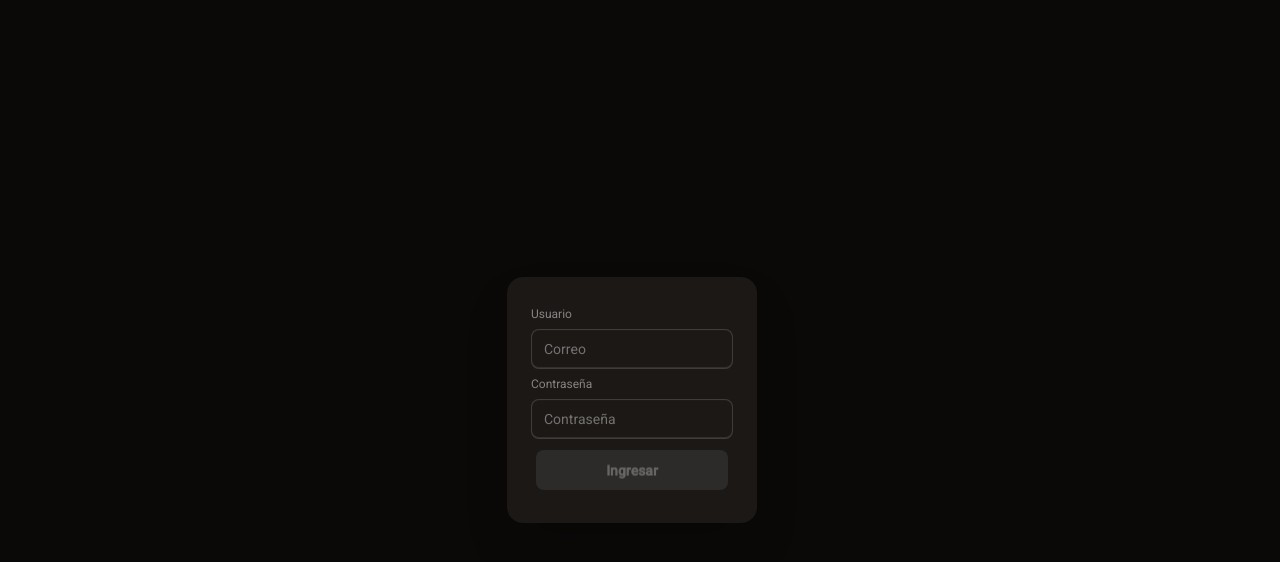
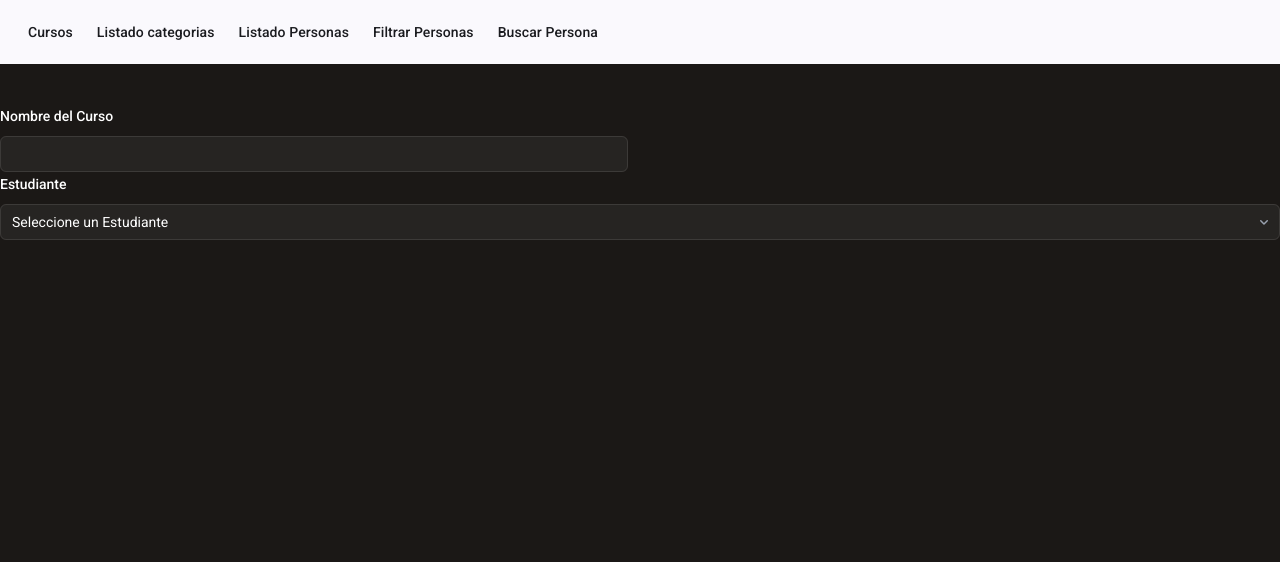
Before and after one commit to ramonantoniosantoscuevas15/registro-estudiantes, an Angular app: page /estudiantes/estudiantes/estudiantes/filtro in a window 1280 px wide. Before the commit this address led to /. Shown: the top 562 px of the page. Built offline with nearby package versions, Linux system fonts and the light colour scheme.

Commit message:
implementando las listas y los filtros

```diff
--- a/src/app/app.routes.ts
+++ b/src/app/app.routes.ts
@@ -5,6 +5,7 @@ import { Cursos } from './cursos/cursos';
 import { Menu } from './shared/menu/menu';
 import { Formulariocursos } from './cursos/formulariocursos/formulariocursos';
 import { EditarEstudiante } from './estudiantes/editar-estudiante/editar-estudiante';
+import { FiltroCursos } from './cursos/filtro-cursos/filtro-cursos';
 
 export const routes: Routes = [
   {
@@ -20,6 +21,10 @@ export const routes: Routes = [
     component:EditarEstudiante
   },
   {
+    path:'estudiantes/estudiantes/estudiantes/filtro',
+    component:FiltroCursos
+  },
+  {
     path:'estudiantes/cursos',
     component:Formulariocursos
   },
--- /dev/null
+++ b/src/app/cursos/filtro-cursos/filtro-curso.ts
@@ -0,0 +1,4 @@
+export interface FiltroCurso{
+  curso:string,
+  estudianteid:number
+}
--- /dev/null
+++ b/src/app/cursos/filtro-cursos/filtro-cursos.html
@@ -0,0 +1,36 @@
+<app-menu></app-menu>
+<form [formGroup]="form">
+  <div class="mt-10 grid grid-cols-1 gap-x-6 gap-y-8 sm:grid-cols-6">
+    <div class="sm:col-span-3">
+            <label for="first-name" class="block text-sm/6 font-medium text-white">Nombre del Curso </label>
+            <div class="mt-2">
+              <input id="first-name" type="text" name="first-name" autocomplete="given-name"
+                class="block w-full rounded-md bg-white/5 px-3 py-1.5 text-base text-white outline-1 -outline-offset-1 outline-white/10 placeholder:text-gray-500 focus:outline-2 focus:-outline-offset-2 focus:outline-indigo-500 sm:text-sm/6"
+                [formControl]="form.controls.curso"/>
+
+            </div>
+          </div>
+
+
+
+  </div>
+  <div class="sm:col-span-3">
+          <label for="country" class="block text-sm/6 font-medium text-white">Estudiante</label>
+          <div class="mt-2 grid grid-cols-1">
+            <select [formControl]="form.controls.estudianteid" class="col-start-1 row-start-1 w-full appearance-none rounded-md bg-white/5 py-1.5 pr-8 pl-3 text-base text-white outline-1 -outline-offset-1 outline-white/10 *:bg-gray-800 focus:outline-2 focus:-outline-offset-2 focus:outline-indigo-500 sm:text-sm/6">
+              <option [value]="0">Seleccione un Estudiante</option>
+              @for (estudiante of estudiantes; track $index) {
+                <option [value]="estudiante.id">{{estudiante.nombre}} {{estudiante.apellido}}</option>
+              }
+
+            </select>
+            <svg viewBox="0 0 16 16" fill="currentColor" data-slot="icon" aria-hidden="true" class="pointer-events-none col-start-1 row-start-1 mr-2 size-5 self-center justify-self-end text-gray-400 sm:size-4">
+              <path d="M4.22 6.22a.75.75 0 0 1 1.06 0L8 8.94l2.72-2.72a.75.75 0 1 1 1.06 1.06l-3.25 3.25a.75.75 0 0 1-1.06 0L4.22 7.28a.75.75 0 0 1 0-1.06Z" clip-rule="evenodd" fill-rule="evenodd" />
+            </svg>
+          </div>
+        </div>
+
+
+</form>
+
+<app-listado [listado]="curso"></app-listado>
--- /dev/null
+++ b/src/app/cursos/filtro-cursos/filtro-cursos.ts
@@ -0,0 +1,84 @@
+import { Component, inject, OnInit } from '@angular/core';
+import { FormBuilder, ReactiveFormsModule } from '@angular/forms';
+import { ActivatedRoute } from '@angular/router';
+import { FiltroCurso } from './filtro-curso';
+import { Location } from '@angular/common';
+import { Menu } from "../../shared/menu/menu";
+import { Listado } from "../../shared/listado/listado";
+
+@Component({
+  selector: 'app-filtro-cursos',
+  imports: [ReactiveFormsModule, Menu, Listado],
+  templateUrl: './filtro-cursos.html',
+})
+export class FiltroCursos implements OnInit {
+  ngOnInit(): void {
+    this.leerValoresUrl()
+    this.buscarCurso(this.form.value as FiltroCurso)
+    this.form.valueChanges.subscribe(valores =>{
+      this.curso= this.cursooriginal
+      this.buscarCurso(valores as FiltroCurso)
+      this.escribirParametrosBusquedaEnUrl(valores as FiltroCurso)
+    })
+  }
+  private fb = inject(FormBuilder)
+  private location = inject(Location)
+  private activatedRoute = inject(ActivatedRoute)
+
+  escribirParametrosBusquedaEnUrl(valores:FiltroCurso){
+    let queryString=[]
+    if(valores.curso){
+      queryString.push(`curso=${encodeURI(valores.curso) }`)
+    }
+    if(valores.estudianteid!==0){
+      queryString.push(`estudianteid=${valores.estudianteid}`)
+    }
+    this.location.replaceState('estudiantes/filtro',queryString.join('&'))
+
+  }
+
+  limpiar(){
+    this.form.patchValue({curso:'',estudianteid:0})
+  }
+
+  buscarCurso(valores:FiltroCurso){
+    if(valores.curso){
+      this.curso= this.curso.filter(curso=>curso.nombre.indexOf(valores.curso)!==-1)
+    }
+    if(valores.estudianteid!==0){
+      this.curso= this.curso.filter(curso=> curso.estudiantes.indexOf(valores.estudianteid)!==-1)
+
+    }
+  }
+
+  leerValoresUrl(){
+    this.activatedRoute.queryParams.subscribe((params:any)=>{
+      var objecto:any={}
+      if(params.curso){
+        objecto.curso = params.curso
+      }
+      if(params.esdianteid){
+        objecto.estudianteid = Number(params.estudianteid)
+      }
+      this.form.patchValue(objecto)
+    })
+  }
+
+  form = this.fb.group({
+    curso:'',
+    estudianteid:0
+  })
+
+  estudiantes=[
+    {id:1,nombre:'Ronny',apellido:'Sanchez'},
+    {id:2,nombre:'Luis',apellido:'pimenter'},
+    {id:3,nombre:'talia',apellido:'alcantara'}
+  ]
+
+  cursooriginal=[
+    {nombre:"primero",estudiantes:[1]},
+    {nombre:"segundo",estudiantes:[1,2]},
+    {nombre:"tercero",estudiantes:[1,2,3]}
+  ]
+  curso=this.cursooriginal
+}
--- /dev/null
+++ b/src/app/cursos/listado-cursos/listado-cursos.html
@@ -0,0 +1,14 @@
+
+<app-listado [listado]="cursos">
+  <ng-container contenido>
+    <div class="cursos-contenedor">
+      @for (curso of cursos; track $index) {
+        <div class="curso-contenedor">
+          <p>Curso:{{curso.curso}}</p>
+
+        </div>
+      }
+
+    </div>
+  </ng-container>
+</app-listado>
--- /dev/null
+++ b/src/app/shared/listado/listado.html
@@ -0,0 +1,21 @@
+@if(!listado){
+   <div #cargando>
+    <ng-content select="[cargando]"></ng-content>
+    </div>
+    @if(!cargando.innerHTML.trim){
+      <img src="/public/loading.gif">
+    }
+}
+@else if (listado.length ===0) {
+  <div #vacio>
+  <ng-content select="[vacio]"></ng-content>
+  </div>
+  @if (!vacio.innerHTML.trim()) {
+  <div>
+    <p>No hay elementos para mostrar</p>
+  </div>
+  }
+}
+@else {
+<ng-content select="[contenido]"></ng-content>
+}
--- /dev/null
+++ b/src/app/shared/listado/listado.ts
@@ -0,0 +1,10 @@
+import { Component, Input } from '@angular/core';
+
+@Component({
+  selector: 'app-listado',
+  imports: [],
+  templateUrl: './listado.html',
+})
+export class Listado {
+  @Input({required:true}) listado:any
+ }
--- a/src/app/shared/menu/menu.html
+++ b/src/app/shared/menu/menu.html
@@ -6,7 +6,7 @@
     <a mat-button routerLink="cursos">Cursos</a>
     <a mat-button routerLink="indice-categoria">Listado categorias</a>
     <a mat-button routerLink="listado-personas">Listado Personas</a>
-    <a mat-button routerLink="filtropersonas">Filtrar Personas</a>
+    <a mat-button routerLink="estudiantes/estudiantes/filtro">Filtrar Personas</a>
     <a mat-button routerLink="bucarpersona">Buscar Persona</a>
   </div>
 </mat-toolbar>
--- a/src/styles.css
+++ b/src/styles.css
@@ -12,6 +12,16 @@ body { margin: 0; font-family: Roboto, "Helvetica Neue", sans-serif; }
 
 button{
   margin-bottom:1rem;
+}
+.cursos-contenedor{
+  border: 1px solid black;
+  margin-bottom: 1rem;
+  padding: 1rem;
+}
+p{
+  max-width: 225px;
+  font-size:15px;
+  font-weight:bold;
 }
 
 .contenedor{
```
Also changed, not shown: src/app/cursos/listado-cursos/listado-cursos.ts (added, +11 -0 lines), public/loading.gif (added).
